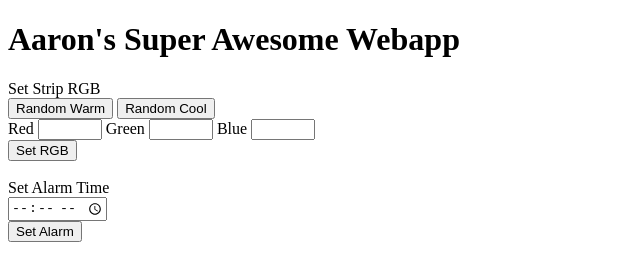
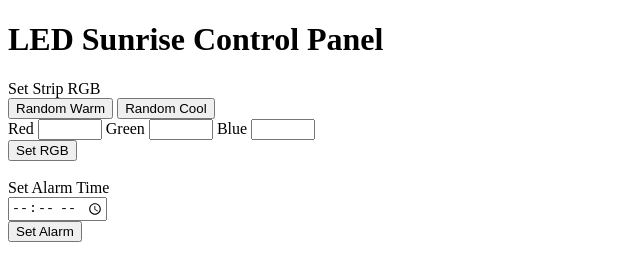
Before and after one commit to cookthebook/minnetronix_hackday_2022, a plain HTML site: page index.html in a window 1280 px wide. Shown: the whole page, without its empty margins (0-640 px from the left). Drawn offline with Linux system fonts and the light colour scheme.

Commit message:
Add README

```diff
--- a/index.html
+++ b/index.html
@@ -1,7 +1,7 @@
 <!DOCTYPE html>
 <html>
 <body>
-    <h1>Aaron's Super Awesome Webapp</h1>
+    <h1>LED Sunrise Control Panel</h1>
 
     <label>Set Strip RGB</label>
     <br />
```
Also changed, not shown: 1 other file.
